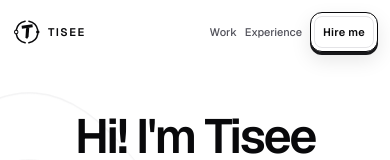
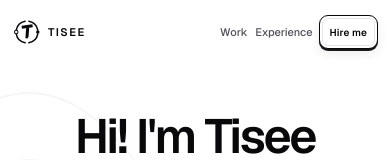
Before and after one commit to Tisee747/tisee-portfolio-v2, a Next.js app: page / in a window 390 px wide. Shown: the top 160 px of the page. Built offline with nearby package versions, Linux system fonts and the light colour scheme.

Commit message:
fix: resize mobile hire me control

```diff
--- a/src/components/Navbar.tsx
+++ b/src/components/Navbar.tsx
@@ -74,7 +74,7 @@ export default function Navbar() {
 
             <Link
               href="/#contact"
-              className="group relative ml-1 inline-flex min-h-10 items-center justify-center overflow-hidden rounded-[12px] border border-zinc-950 bg-white px-3 text-[11px] font-semibold tracking-[0.025em] text-zinc-950 shadow-[0_3px_0_#18181b,0_8px_20px_rgba(9,9,11,0.10)] transition-[transform,background-color,color,box-shadow] duration-200 ease-out before:pointer-events-none before:absolute before:inset-[3px] before:rounded-[8px] before:border before:border-zinc-200 before:content-[''] hover:-translate-y-px hover:bg-zinc-950 hover:text-white hover:shadow-[0_2px_0_#18181b,0_10px_24px_rgba(9,9,11,0.16)] active:translate-y-[2px] active:shadow-[0_1px_0_#18181b,0_6px_14px_rgba(9,9,11,0.10)] focus-visible:outline-none focus-visible:ring-2 focus-visible:ring-zinc-900 focus-visible:ring-offset-3 motion-reduce:transform-none sm:min-h-11 sm:rounded-[14px] sm:px-5 sm:text-[13px] sm:tracking-[0.045em] sm:shadow-[0_4px_0_#18181b,0_10px_24px_rgba(9,9,11,0.10)] sm:before:rounded-[10px]"
+              className="group relative ml-0.5 inline-flex h-8.5 min-h-8.5 items-center justify-center overflow-hidden rounded-[9px] border border-zinc-950 bg-white px-2.5 text-[10px] font-semibold tracking-[0.015em] text-zinc-950 shadow-[0_2px_0_#18181b,0_5px_12px_rgba(9,9,11,0.08)] transition-[transform,background-color,color,box-shadow] duration-200 ease-out before:pointer-events-none before:absolute before:inset-[2px] before:rounded-[6px] before:border before:border-zinc-200 before:content-[''] hover:-translate-y-px hover:bg-zinc-950 hover:text-white hover:shadow-[0_1px_0_#18181b,0_7px_16px_rgba(9,9,11,0.12)] active:translate-y-px active:shadow-[0_1px_0_#18181b,0_4px_10px_rgba(9,9,11,0.08)] focus-visible:outline-none focus-visible:ring-2 focus-visible:ring-zinc-900 focus-visible:ring-offset-2 motion-reduce:transform-none sm:ml-1 sm:min-h-11 sm:h-auto sm:rounded-[14px] sm:px-5 sm:text-[13px] sm:tracking-[0.045em] sm:shadow-[0_4px_0_#18181b,0_10px_24px_rgba(9,9,11,0.10)] sm:before:inset-[3px] sm:before:rounded-[10px]"
             >
               <span className="relative z-10">Hire me</span>
             </Link>
```
